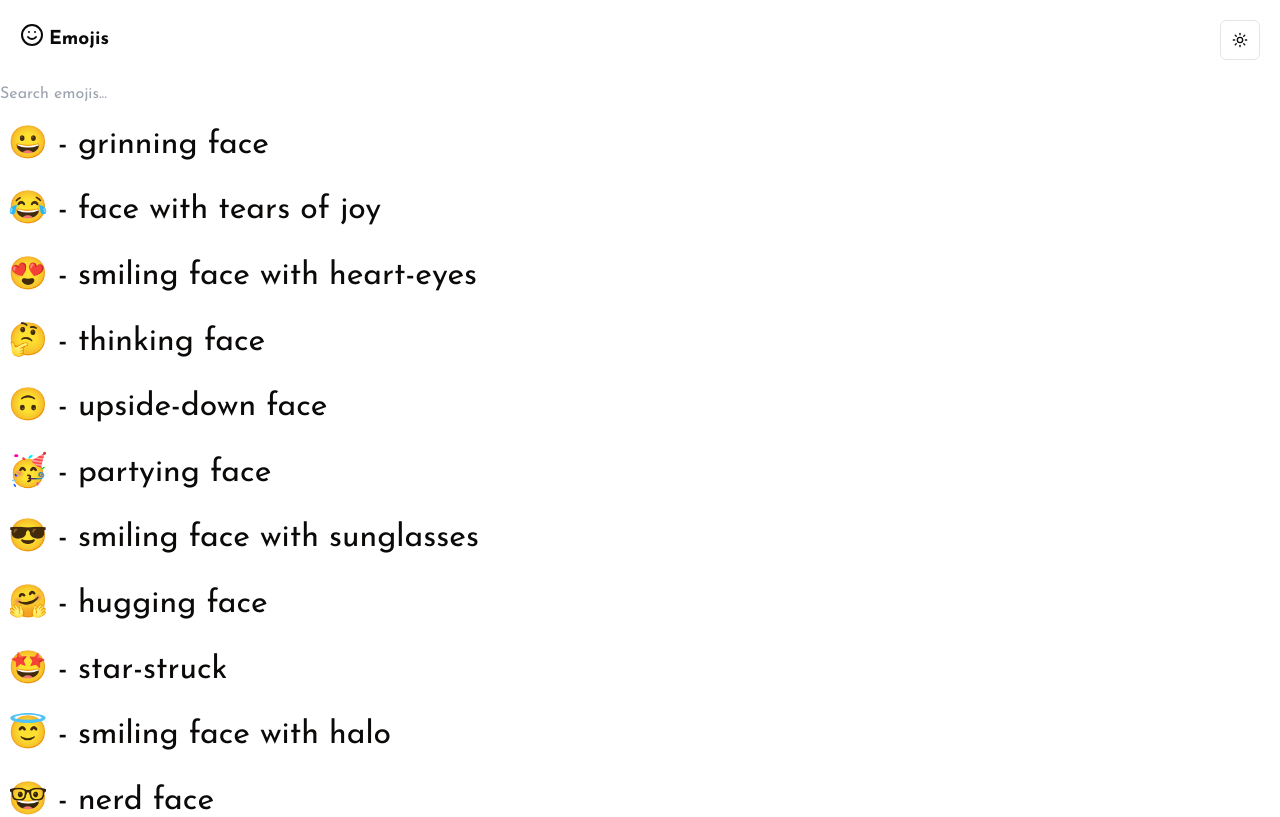
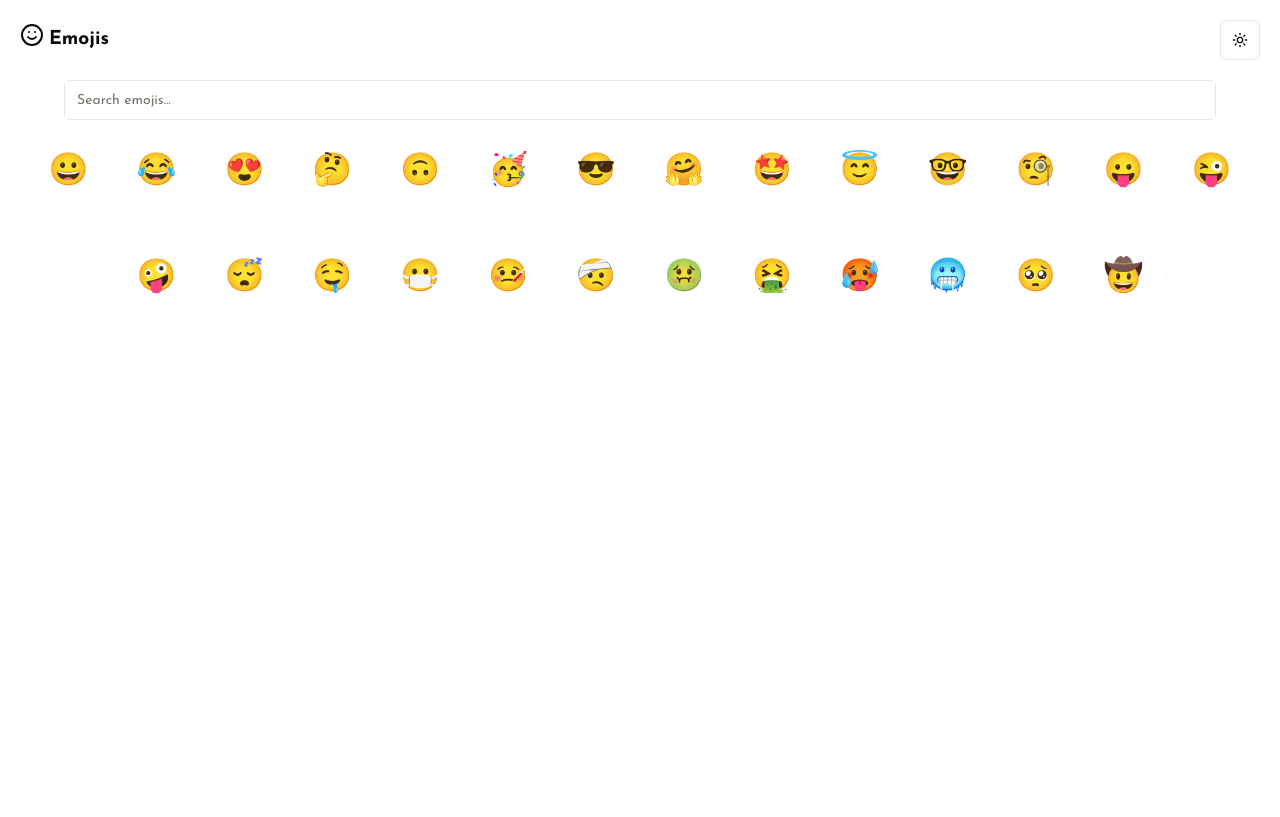
Before and after one commit to tothlevente/emojis, a React (Vite) app: page / in a window 1280 px wide. Shown: the top 817 px of the page. Built offline with nearby package versions, Linux system fonts and the light colour scheme.

Commit message:
Develop emoji list components

```diff
--- a/src/components/contents/EmojiList.tsx
+++ b/src/components/contents/EmojiList.tsx
@@ -1,3 +1,4 @@
+import { Input } from "../ui/input";
 import { useState } from "react";
 
 interface Emoji {
@@ -50,8 +51,8 @@
   );
 
   return (
-    <div>
-      <input
+    <div className="emoji-list">
+      <Input
         type="text"
         placeholder="Search emojis..."
         value={searchTerm}
@@ -61,9 +62,10 @@
         {filteredEmojis.map((emoji, index) => (
           <li
             key={index}
-            style={{ fontSize: "2rem", margin: "0.5rem" }}
+            className="emoji-item"
+            onClick={() => navigator.clipboard.writeText(emoji.symbol)}
           >
-            {emoji.symbol} - {emoji.name}
+            {emoji.symbol}
           </li>
         ))}
       </ul>
--- /dev/null
+++ b/src/components/ui/input.tsx
@@ -0,0 +1,22 @@
+import * as React from "react"
+
+import { cn } from "@/lib/utils"
+
+const Input = React.forwardRef<HTMLInputElement, React.ComponentProps<"input">>(
+  ({ className, type, ...props }, ref) => {
+    return (
+      <input
+        type={type}
+        className={cn(
+          "flex h-10 w-full rounded-md border border-input bg-background px-3 py-2 text-base ring-offset-background file:border-0 file:bg-transparent file:text-sm file:font-medium file:text-foreground placeholder:text-muted-foreground focus-visible:outline-none focus-visible:ring-2 focus-visible:ring-ring focus-visible:ring-offset-2 disabled:cursor-not-allowed disabled:opacity-50 md:text-sm",
+          className
+        )}
+        ref={ref}
+        {...props}
+      />
+    )
+  }
+)
+Input.displayName = "Input"
+
+export { Input }
--- a/src/css/index.css
+++ b/src/css/index.css
@@ -91,4 +91,59 @@
     font-weight: bold;
     font-size: larger;
   }
+
+  .emoji-list {
+    display: grid;
+    justify-items: center;
+  }
+
+  .emoji-list > ul {
+    display: flex;
+    flex-wrap: wrap;
+    justify-content: center;
+  }
+
+  .emoji-list > ul > li {
+    font-size: 2rem;
+    margin: 1rem;
+  }
+
+  .emoji-list > Input {
+    display: grid;
+    width: 90%;
+    margin-left: 5px;
+    margin-right: 5px;
+  }
+
+  li.emoji-item {
+    display: inline-block;
+    font-size: 2rem;
+    margin: 0.5rem;
+    padding: 0.5rem;
+    transition: background-color 0.3s, transform 0.3s;
+    cursor: pointer;
+  }
+
+  li.emoji-item:hover {
+    background-color: #f0f0f0;
+    transform: scale(1.1);
+    border-radius: 8px;
+  }
+
+  li.emoji-item:active {
+    animation: pulse 0.5s;
+    background-color: #d0d0d0;
+  }
+
+  @keyframes pulse {
+    0% {
+      transform: scale(1);
+    }
+    50% {
+      transform: scale(1.2);
+    }
+    100% {
+      transform: scale(1);
+    }
+  }
 }
```
Also changed, not shown: 1 other file (tests, documents, lock files or other folders).
